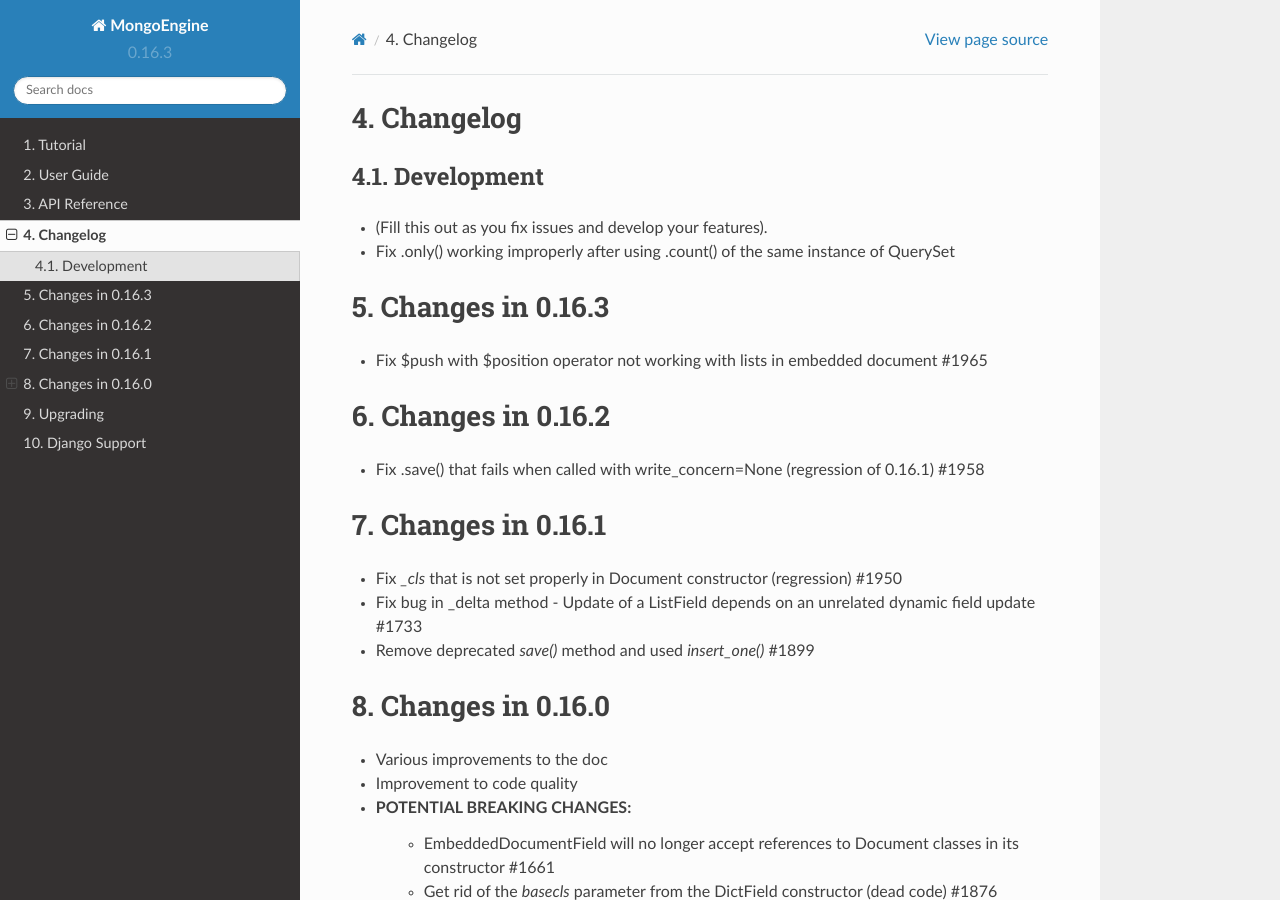
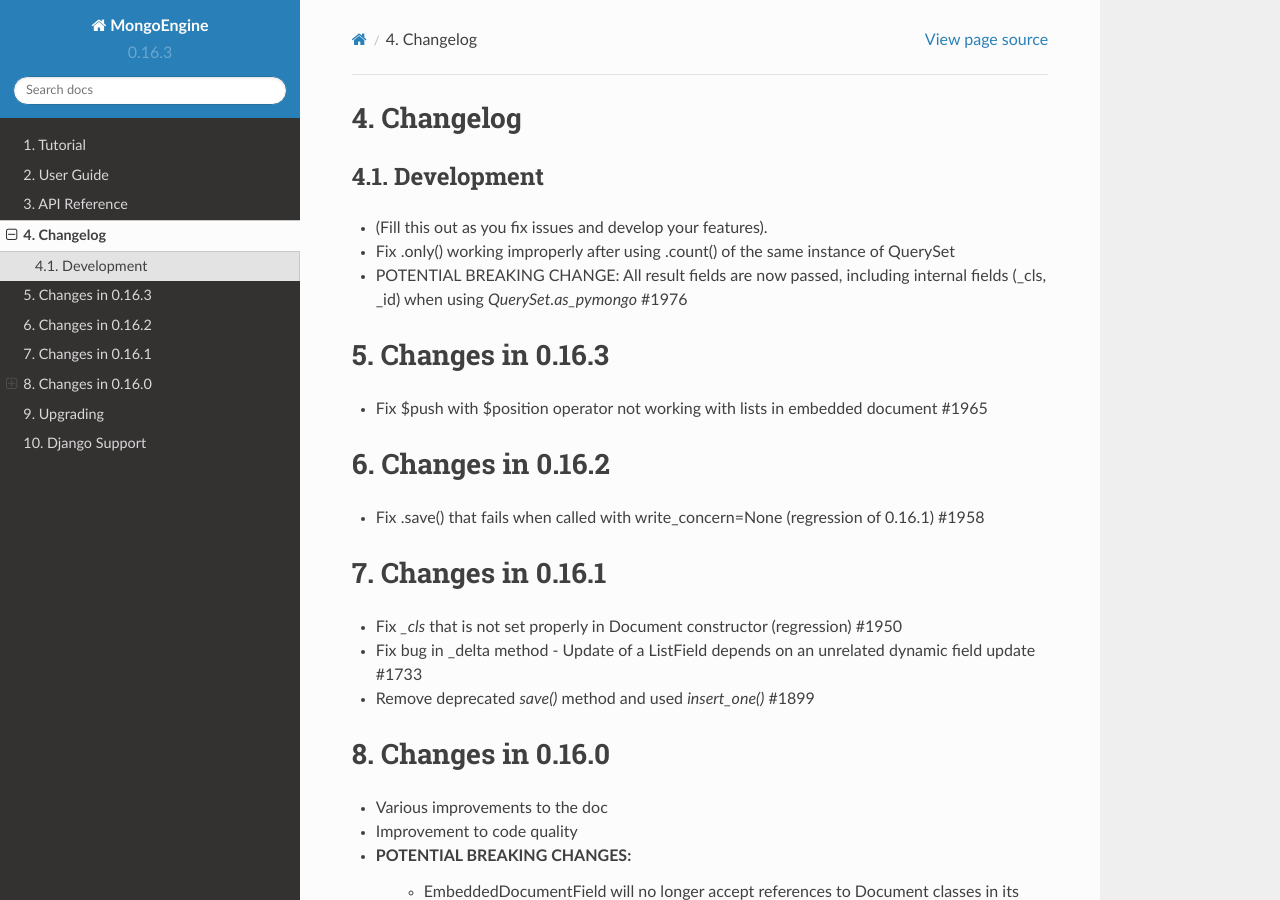
Before and after one commit to MongoEngine/mongoengine, a Sphinx documentation site: the page built from docs/changelog.rst, in a window 1280 px wide and 900 px high. Built offline with Sphinx 7.4.7 and the Read the Docs theme 2.0.0, drawn with Linux system fonts in a browser that asks for light colours.

Commit message:
Update changelog and add another ut case

```diff
--- a/docs/changelog.rst
+++ b/docs/changelog.rst
@@ -6,6 +6,7 @@ Development
 ===========
 - (Fill this out as you fix issues and develop your features).
 - Fix .only() working improperly after using .count() of the same instance of QuerySet
+- POTENTIAL BREAKING CHANGE: All result fields are now passed, including internal fields (_cls, _id) when using `QuerySet.as_pymongo` #1976
 
 =================
 Changes in 0.16.3
```
Also changed, not shown: 1 other file.
